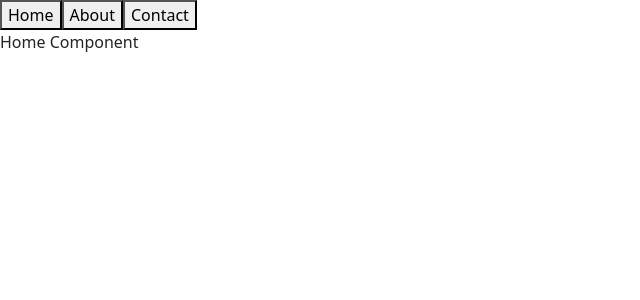
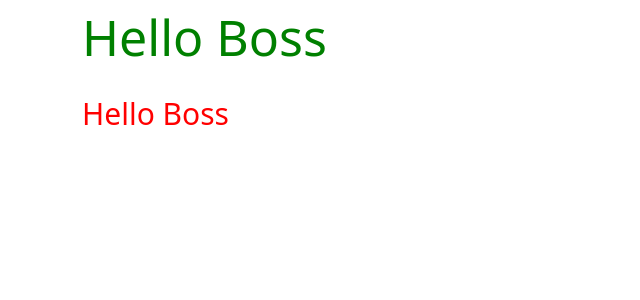
Before and after one commit to WebKawsar/vue-form, a Vue app: page / in a window 1280 px wide. Shown: the top 300 px of the page, without its empty margins (0-640 px from the left). Built offline with nearby package versions, Linux system fonts and the light colour scheme.

Commit message:
Done create globally directive

```diff
--- a/src/App.vue
+++ b/src/App.vue
@@ -1,25 +1,32 @@
 <template>
-  <div>
-    <button @click="CompToRender='Home'">Home</button>
+  <div class="container">
+
+    <!-- <button @click="CompToRender='Home'">Home</button>
     <button @click="CompToRender='About'">About</button>
     <button @click="CompToRender='Form'">Contact</button>
 
     <keep-alive>
       <component :is="CompToRender"></component>
-    </keep-alive>
+    </keep-alive> -->
+<!--
+    <p v-awesome:green="'Hello Boss'"></p>
+    <p v-awesome:red="'Hello Boss'"></p> -->
 
+    <p v-awesome.green.big="'Hello Boss'"></p>
+    <p v-awesome.red.small="'Hello Boss'"></p>
 
   </div>
 </template>
 
 <script>
 
-import Form from "./Components/Form/Form";
+
 import "bootstrap";
 import 'bootstrap/dist/css/bootstrap.min.css';
 
-import Home from "./Components/Home/Home";
-import About from "./Components/About/About";
+// import Form from "./Components/Form/Form";
+// import Home from "./Components/Home/Home";
+// import About from "./Components/About/About";
 
 export default {
   data(){
@@ -27,11 +34,11 @@ export default {
         CompToRender: "Home"
     }
   },
-  components: {
-    Form,
-    Home,
-    About
-  }
+  // components: {
+  //   Form,
+  //   Home,
+  //   About
+  // }
 }
 </script>
 
--- a/src/main.js
+++ b/src/main.js
@@ -3,6 +3,38 @@ import App from './App.vue'
 
 Vue.config.productionTip = false
 
+Vue.directive("awesome", {
+  bind(el, binding){
+    el.innerHTML = binding.value
+    // el.style.color = "red";
+
+    // if(binding.arg === "green"){
+    //   el.style.color = "green"
+    //   el.style.fontSize = "30px"
+    // }
+    // if(binding.arg === "red"){
+    //   el.style.color = "red"
+    //   el.style.fontSize = "10px"
+    // }
+
+    if(binding.modifiers.green){
+      el.style.color = "green"
+    }
+    if(binding.modifiers.red){
+      el.style.color = "red"
+    }
+    if(binding.modifiers.big){
+      el.style.fontSize = "50px"
+    }
+    if(binding.modifiers.small){
+      el.style.fontSize = "30px"
+    }
+
+
+  }
+})
+
+
 new Vue({
   render: h => h(App),
 }).$mount('#app')
```
